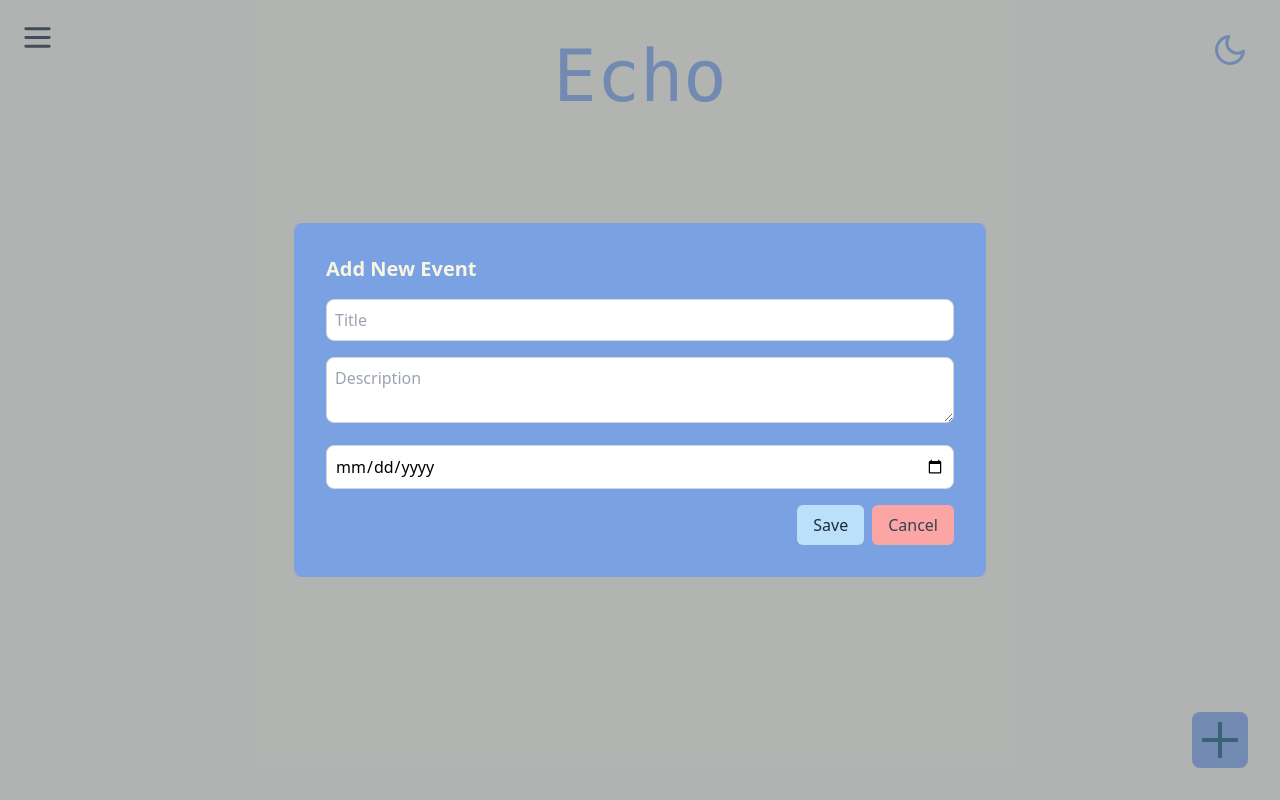
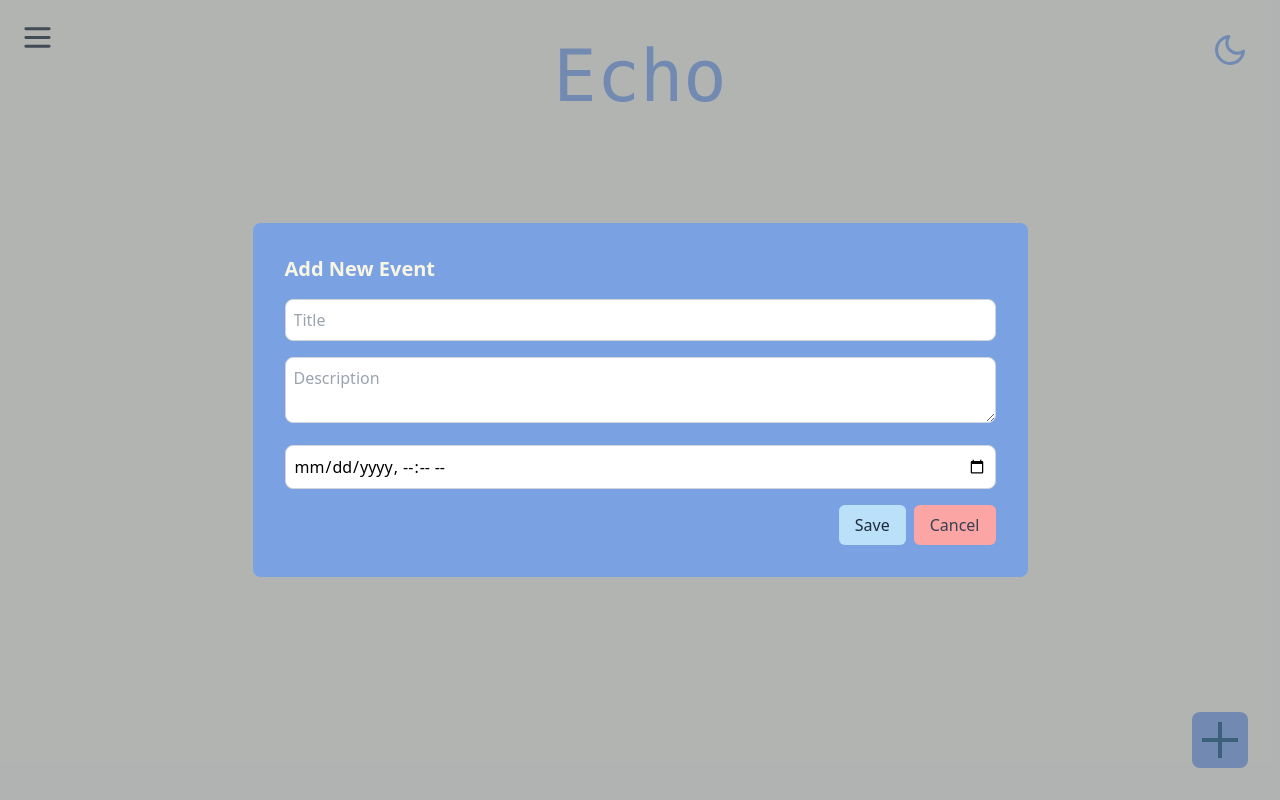
Before and after one commit to amitsuthar69/echo, a React (Vite) app: page / in a window 1280 px wide. Both pictures are taken after a click on the button 1220 px from the left and 740 px from the top of the page. Built offline with nearby package versions, Linux system fonts and the light colour scheme.

Commit message:
update: added event time and validation

```diff
--- a/src/components/EventForm.jsx
+++ b/src/components/EventForm.jsx
@@ -9,17 +9,20 @@ function EventForm({ onClose, onSave }) {
 	}
 
 	const handleSave = () => {
-		onSave(eventDetails);
-		onClose();
+		if (eventDetails.title && eventDetails.description && eventDetails.date) {
+			onSave(eventDetails);
+			onClose();
+		}
 	}
 
 	return (
 		<div className="fixed top-0 left-0 w-full h-full px-2 flex justify-center items-center bg-gray-500 bg-opacity-50 z-50">
-			<div className="bg-[#7AA2E3] dark:bg-[#3282B8] p-8 rounded-lg">
+			<form className="bg-[#7AA2E3] dark:bg-[#3282B8] p-8 rounded-lg">
 				<h2 className="text-xl text-[#F8F6E3] dark:text-[#1B262C] font-bold mb-4">Add New Event</h2>
 				<input
 					name="title"
 					type="text"
+					required
 					onChange={handleChange}
 					placeholder="Title"
 					className="rounded-lg border border-gray-300 p-2 mb-4 w-full dark:bg-[#BBE1FA]"
@@ -27,12 +30,14 @@ function EventForm({ onClose, onSave }) {
 				<textarea
 					name="description"
 					onChange={handleChange}
+					required
 					placeholder="Description"
 					className="rounded-lg border border-gray-300 p-2 mb-4 w-full dark:bg-[#BBE1FA]"
 				/>
 				<input
 					name="date"
-					type="date"
+					type="datetime-local"
+					required
 					onChange={handleChange}
 					className="rounded-lg border border-gray-300 p-2 mb-4 w-full dark:bg-[#BBE1FA]"
 				/>
@@ -44,13 +49,14 @@ function EventForm({ onClose, onSave }) {
 						Save
 					</button>
 					<button
+						type="submit"
 						onClick={onClose}
 						className="bg-red-300 text-gray-700 px-4 py-2 rounded-md"
 					>
 						Cancel
 					</button>
 				</div>
-			</div>
+			</form>
 		</div>
 	)
 }
```
